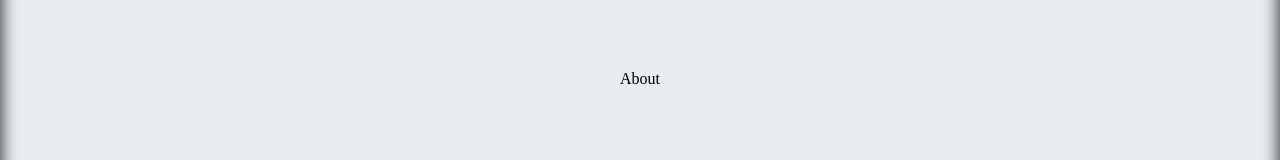
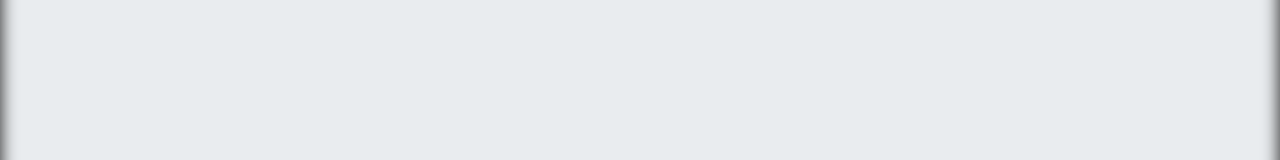
Before and after one commit to lorenzoaniel/portfolio-v3, a React (Create React App) app: page / in a window 1280 px wide. Shown: the part 372-532 px from the top of the page. Built offline with nearby package versions, Linux system fonts and the light colour scheme.

Commit message:
About component prop and submenudata
added submenudata and accompanying props for About component

```diff
--- a/src/App.js
+++ b/src/App.js
@@ -7,6 +7,7 @@ import { routesPageData } from "./Api/RoutesPageData/routesPageData";
 import { navBarData } from "./Api/NavbarData/navBarData";
 import { hamburgerMenuData } from "./Api/NavbarData/HamburgerMenuData/hamburgerMenuData";
 import { logoData } from "./Api/LogoData/logoData";
+import AboutSubMenuItemData from "./Api/RoutesPageData/About/AboutSubMenuItemData/AboutSubMenuItemData";
 
 import { GlobalStyleApp } from "./Styles/GlobalStyleApp/GlobalStyleApp";
 
@@ -81,6 +82,7 @@ function App() {
 	const [navBarDatas] = useState(navBarData);
 	const [hamburgerMenuDatas] = useState(hamburgerMenuData);
 	const [logoDatas] = useState(logoData);
+	const [subMenuDatas] = useState(AboutSubMenuItemData);
 
 	const [toggleBurgerMenu, setToggleBurgerMenu] = useState(false);
 
@@ -135,7 +137,7 @@ function App() {
 						element={
 							<About
 								classNameProp={routePageData.about.pageclassName}
-								pageTitleProp={routePageData.about.pageTitle}
+								subMenuDatasProp={subMenuDatas}
 							/>
 						}
 					/>
```
